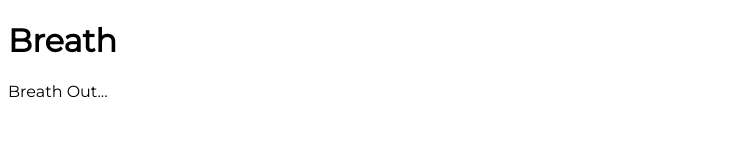
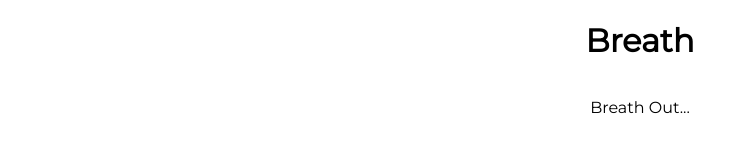
Before and after one commit to skmmks/breath-relax-web-app, a plain HTML site: page index.html in a window 1280 px wide. Shown: the whole page, without its empty margins (0-747 px from the left). Drawn offline with Linux system fonts and the light colour scheme.

Commit message:
update body style

```diff
--- a/style.css
+++ b/style.css
@@ -7,4 +7,9 @@
 body {
   font-family: 'montserrat', 'sans-serif';
   min-height: 100vh;
+  overflow: hidden;
+  display: flex;
+  flex-direction: column;
+  align-items: center;
+  margin: 0;
 }
```
